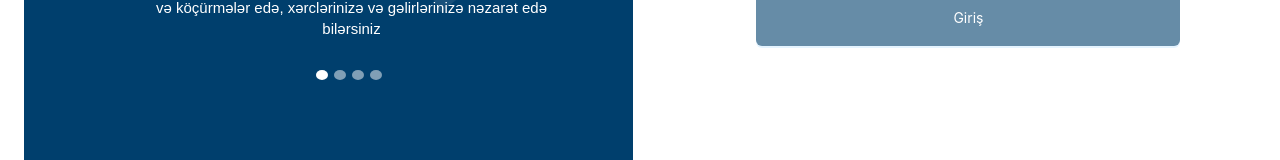
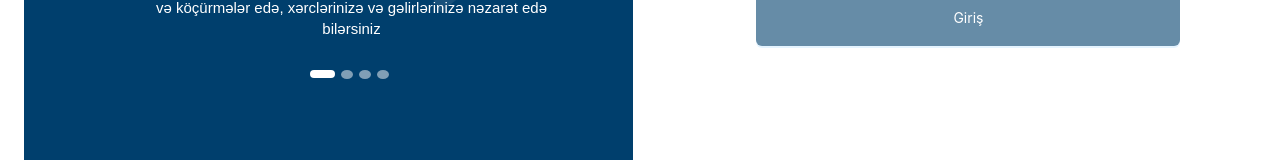
Before and after one commit to Fidan03/bankingsystem-react, a React (Vite) app: page / in a window 1280 px wide. Shown: the part 511-671 px from the top of the page. Built offline with nearby package versions, Linux system fonts and the light colour scheme.

Commit message:
slider changes

```diff
--- a/src/components/LoginSlider.module.scss
+++ b/src/components/LoginSlider.module.scss
@@ -55,15 +55,18 @@
 }
 
 .dot {
-  width: 1px;
-  height: 10px;
+  width: 8px;
+  height: 9px;
   border-radius: 50%;
   background-color: rgba(255, 255, 255, 0.5);
   border: none;
   cursor: pointer;
-  transition: background-color 0.3s;
+  transition: all 0.3s;
 }
 
 .dot.active {
+  width: 25px;
+  height: 8px;
+  border-radius: 4px;
   background-color: white;
 }
```
